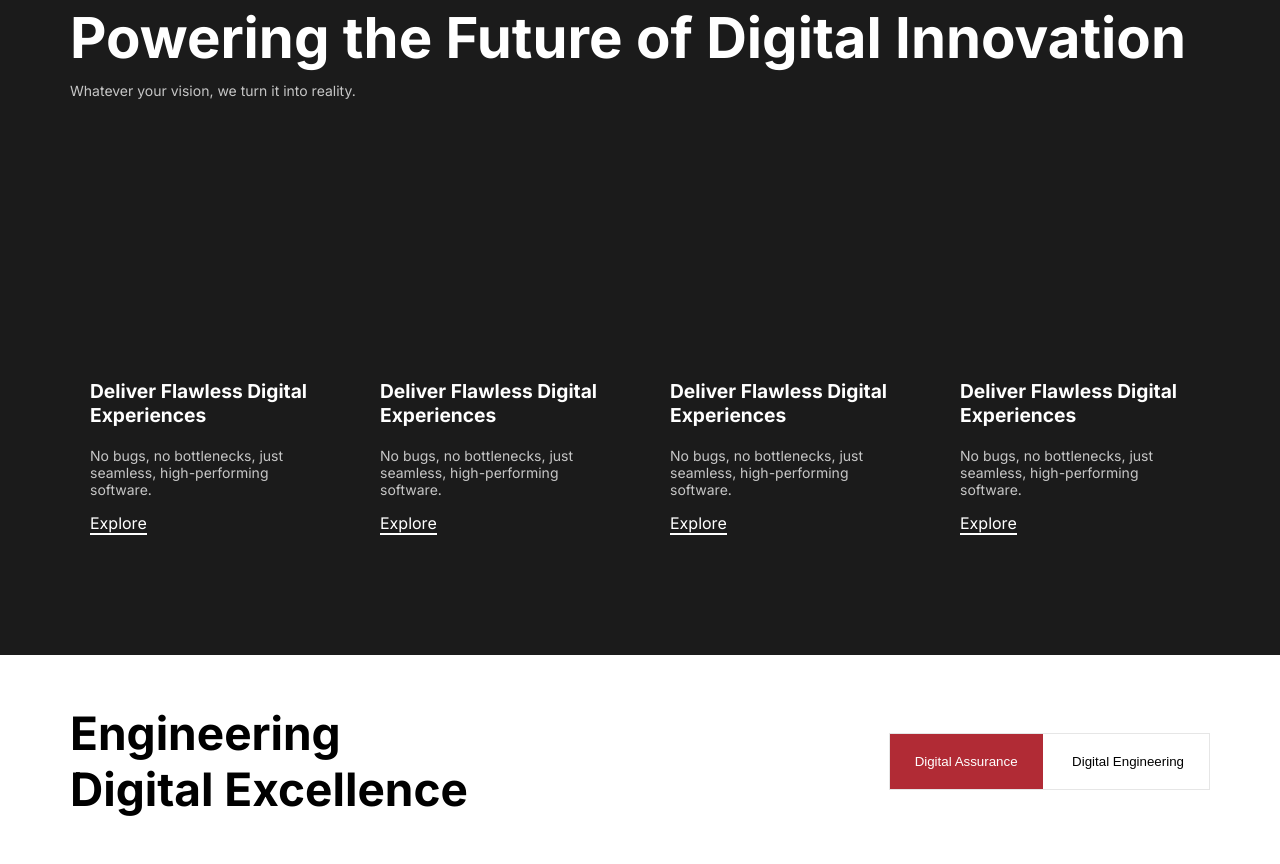
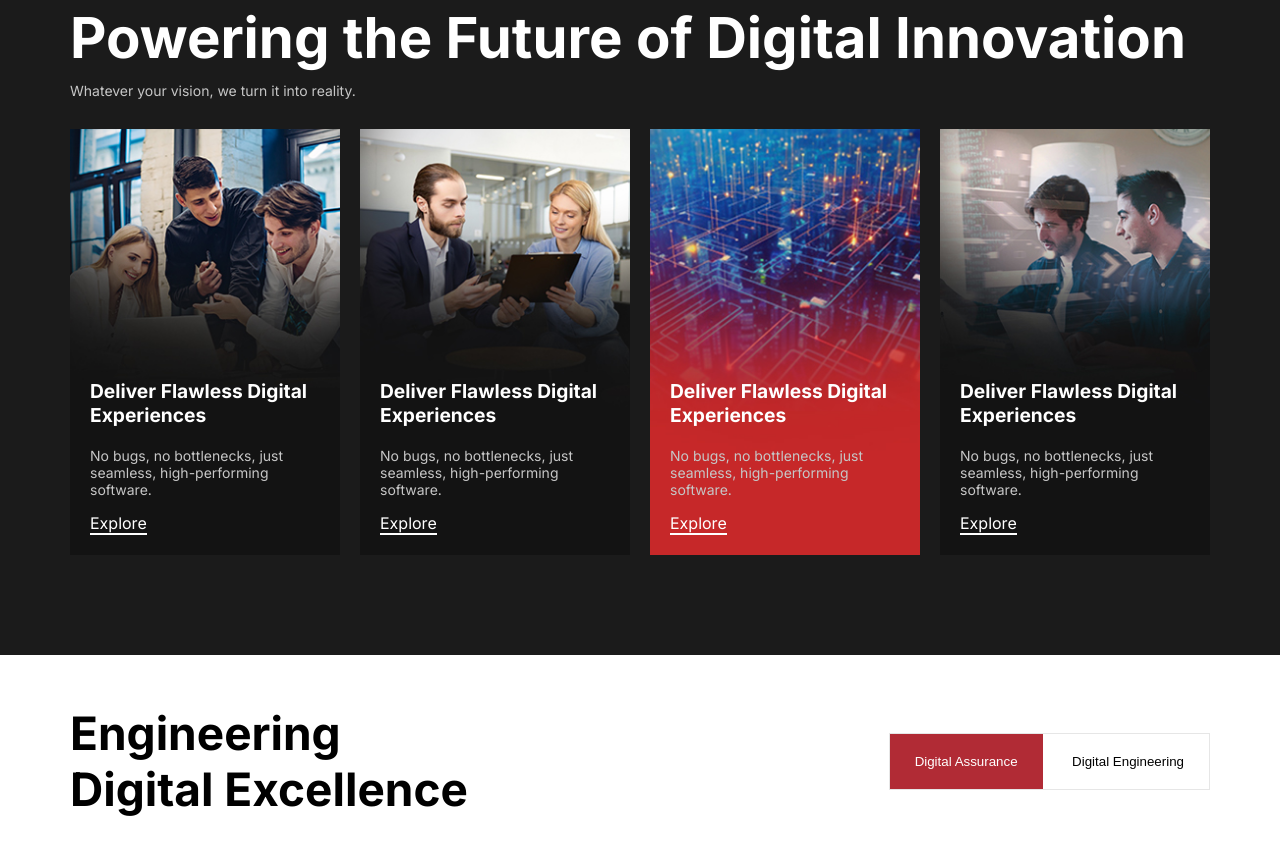
Before and after one commit to Sakshibansall/TestingXperts, a plain HTML site: page index.html in a window 1280 px wide. Shown: the part 877-1741 px from the top of the page. Drawn offline with nearby package versions, Linux system fonts and the light colour scheme; the site is published under a folder, as on GitHub Pages, so addresses that start at the root find nothing; grey boxes are pictures that could not be loaded.

Commit message:
Update style.css

```diff
--- a/style.css
+++ b/style.css
@@ -302,26 +302,26 @@ div#mobileSidebar {
 }
 
 .card-text1 {
-  background-image: url('/images/card-1.jpg');
+  background-image: url('./images/card-1.jpg');
   background-size: cover;
   background-position: center;
 }
 
 
 .card-text2 {
-  background-image: url('/images/card-2.jpg');
+  background-image: url('./images/card-2.jpg');
   background-size: cover;
   background-position: center;
 }
 
 .card-text3 {
-  background-image: url('/images/card-3.jpg');
+  background-image: url('./images/card-3.jpg');
   background-size: cover;
   background-position: center;
 }
 
 .card-text4 {
-  background-image: url('/images/card-4.jpg');
+  background-image: url('./images/card-4.jpg');
   background-size: cover;
   background-position: center;
 }
```
